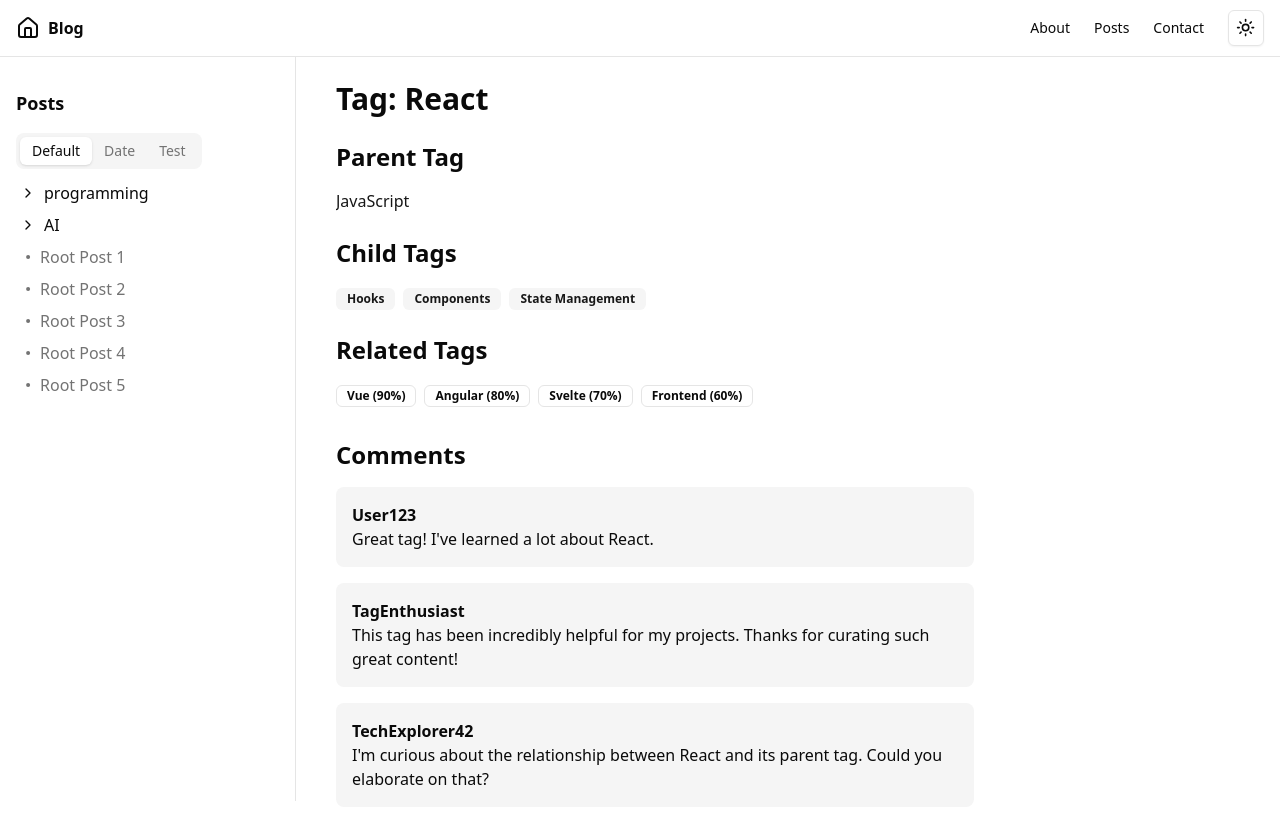
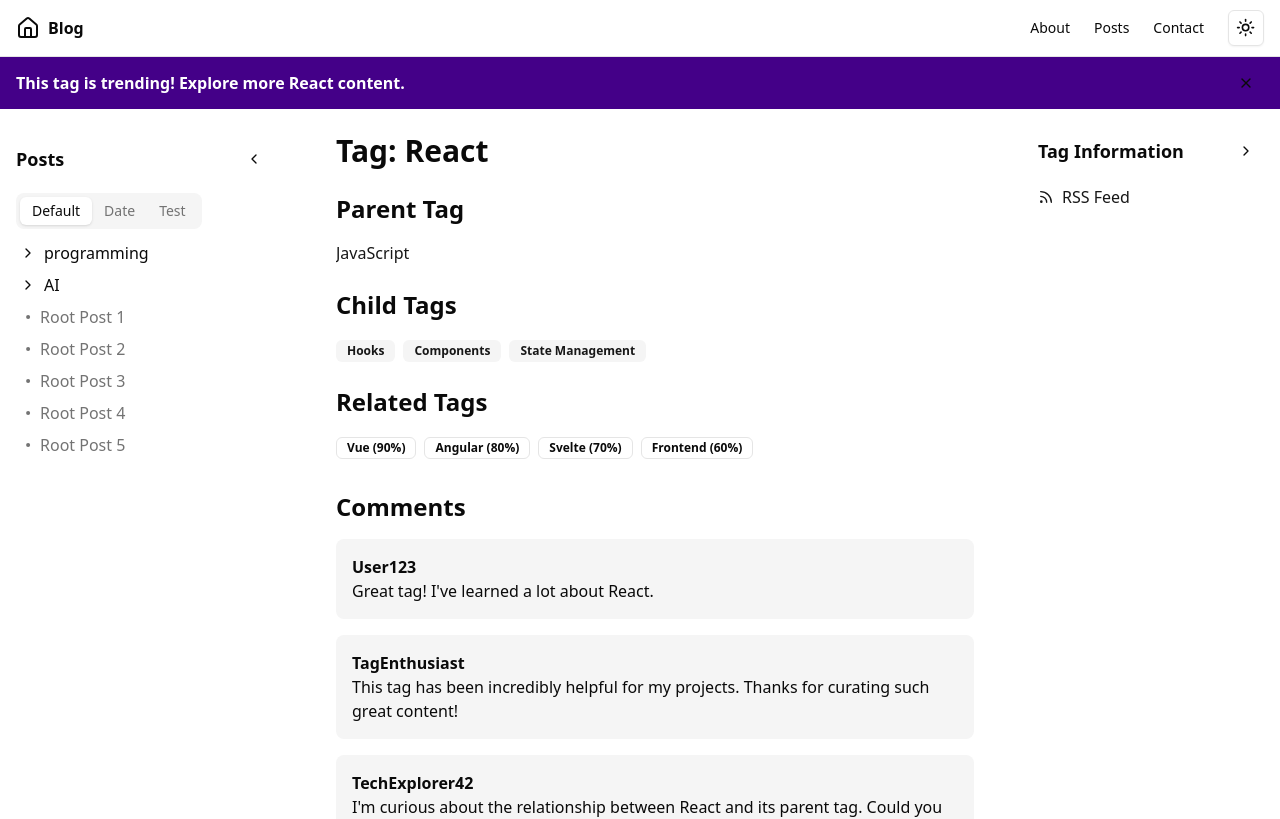
Before and after one commit to my-trash-bin/241002, a Next.js app: page /tags in a window 1280 px wide. Shown: the top 819 px of the page. Built offline with nearby package versions, Linux system fonts and the light colour scheme.

Commit message:
make sidebar collapsable

```diff
--- a/src/app/posts/page.tsx
+++ b/src/app/posts/page.tsx
@@ -6,9 +6,11 @@ import { Tabs, TabsContent, TabsList, TabsTrigger } from "@/components/ui/tabs";
 import { cn } from "@/lib/utils";
 import {
   ChevronDownIcon,
+  ChevronLeftIcon,
   ChevronRightIcon,
   DotIcon,
   HomeIcon,
+  MenuIcon,
   X,
 } from "lucide-react";
 import { useTheme } from "next-themes";
@@ -172,6 +174,8 @@ function PostTree({
 export default function Page() {
   const [activeSection, setActiveSection] = useState("section-1");
   const [expanded, setExpanded] = useState<undefined | "postList" | "toc">();
+  const [leftAsideExpanded, setLeftAsideExpanded] = useState(true);
+  const [rightAsideExpanded, setRightAsideExpanded] = useState(true);
   const { theme } = useTheme();
   const [visibleBanners, setVisibleBanners] = useState(banners);
 
@@ -227,6 +231,14 @@ export default function Page() {
 
   const closeBanner = (index: number) => {
     setVisibleBanners((prev) => prev.filter((_, i) => i !== index));
+  };
+
+  const toggleLeftAside = () => {
+    setLeftAsideExpanded(!leftAsideExpanded);
+  };
+
+  const toggleRightAside = () => {
+    setRightAsideExpanded(!rightAsideExpanded);
   };
 
   return (
@@ -389,12 +401,45 @@ export default function Page() {
         )}
       </div>
 
-      <div className="container mx-auto px-4 flex-1 items-start md:grid md:grid-cols-[280px_minmax(0,1fr)] md:gap-6 lg:grid-cols-[280px_minmax(0,1fr)_250px] lg:gap-10">
-        {/* Sidebar for larger screens */}
-        <aside className="hidden md:block sticky top-14 z-30 h-[calc(100vh-3.5rem)] w-full shrink-0 overflow-y-auto border-r">
-          <div className="py-6 pr-6 lg:py-8">
-            <h2 className="mb-4 text-lg font-semibold">Posts</h2>
-            <Tabs defaultValue={categories[0].name}>
+      <div className="container mx-auto px-4 flex-1 items-start md:grid md:grid-cols-[auto_minmax(0,1fr)] md:gap-6 lg:grid-cols-[auto_minmax(0,1fr)_auto] lg:gap-10">
+        {/* Left Sidebar for larger screens */}
+        <aside
+          className={cn(
+            "hidden md:block sticky top-14 z-30 h-[calc(100vh-3.5rem)] shrink-0 transition-all duration-300",
+            leftAsideExpanded
+              ? "w-[280px] overflow-y-auto"
+              : "w-[40px] overflow-hidden"
+          )}
+        >
+          <div className="py-6 pr-6 lg:py-8 h-full flex flex-col">
+            <div className="flex items-center justify-between mb-4">
+              <h2
+                className={cn(
+                  "text-lg font-semibold",
+                  !leftAsideExpanded && "sr-only"
+                )}
+              >
+                Posts
+              </h2>
+              <Button
+                variant="ghost"
+                size="icon"
+                onClick={toggleLeftAside}
+                aria-label={
+                  leftAsideExpanded
+                    ? "Collapse left sidebar"
+                    : "Expand left sidebar"
+                }
+              >
+                {leftAsideExpanded ? (
+                  <ChevronLeftIcon className="h-4 w-4" />
+                ) : (
+                  <MenuIcon className="h-4 w-4" />
+                )}
+              </Button>
+            </div>
+            {leftAsideExpanded && (
+              <Tabs defaultValue={categories[0].name} className="flex-grow">
                 <TabsList>
                   {categories.map((category) => (
                     <TabsTrigger key={category.name} value={category.name}>
@@ -408,6 +453,7 @@ export default function Page() {
                   </TabsContent>
                 ))}
               </Tabs>
+            )}
           </div>
         </aside>
 
@@ -467,10 +513,43 @@ export default function Page() {
           </section>
         </main>
 
-        {/* Table of Contents for larger screens */}
-        <aside className="hidden lg:block sticky top-14 self-start h-[calc(100vh-3.5rem)] overflow-y-auto">
-          <div className="py-6 pl-6">
-            <h2 className="mb-4 text-lg font-semibold">Table of Contents</h2>
+        {/* Right Sidebar for larger screens */}
+        <aside
+          className={cn(
+            "hidden lg:block sticky top-14 self-start h-[calc(100vh-3.5rem)] transition-all duration-300",
+            rightAsideExpanded
+              ? "w-[250px] overflow-y-auto"
+              : "w-[40px] overflow-hidden"
+          )}
+        >
+          <div className="py-6 pl-6 h-full flex flex-col">
+            <div className="flex items-center justify-between mb-4">
+              <h2
+                className={cn(
+                  "text-lg font-semibold",
+                  !rightAsideExpanded && "sr-only"
+                )}
+              >
+                Table of Contents
+              </h2>
+              <Button
+                variant="ghost"
+                size="icon"
+                onClick={toggleRightAside}
+                aria-label={
+                  rightAsideExpanded
+                    ? "Collapse right sidebar"
+                    : "Expand right sidebar"
+                }
+              >
+                {rightAsideExpanded ? (
+                  <ChevronRightIcon className="h-4 w-4" />
+                ) : (
+                  <MenuIcon className="h-4 w-4" />
+                )}
+              </Button>
+            </div>
+            {rightAsideExpanded && (
               <nav className="space-y-2">
                 {tocItems.map((item) => (
                   <Link
@@ -484,6 +563,7 @@ export default function Page() {
                   </Link>
                 ))}
               </nav>
+            )}
           </div>
         </aside>
       </div>
--- a/src/app/tags/page.tsx
+++ b/src/app/tags/page.tsx
@@ -2,17 +2,22 @@
 
 import { ThemeSwitcher } from "@/components/theme-switcher";
 import { Badge } from "@/components/ui/badge";
+import { Button } from "@/components/ui/button";
 import { Tabs, TabsContent, TabsList, TabsTrigger } from "@/components/ui/tabs";
 import { cn } from "@/lib/utils";
 import {
   ChevronDownIcon,
+  ChevronLeftIcon,
   ChevronRightIcon,
   DotIcon,
   HomeIcon,
+  MenuIcon,
+  RssIcon,
+  X,
 } from "lucide-react";
 import { useTheme } from "next-themes";
 import Link from "next/link";
-import { KeyboardEvent, useEffect, useState } from "react";
+import { KeyboardEvent, ReactElement, useEffect, useState } from "react";
 
 interface Post {
   id: string;
@@ -35,6 +40,12 @@ interface TagData {
   parentTag?: string;
   childTags: string[];
   relatedTags: RelatedTag[];
+}
+
+interface Banner {
+  content: ReactElement;
+  backgroundColorOnDarkTheme: string;
+  backgroundColorOnLightTheme: string;
 }
 
 const tocItems = [
@@ -106,6 +117,18 @@ const tagData: TagData = {
     { similarity: 0.6, name: "Frontend" },
   ],
 };
+
+const banners: Banner[] = [
+  {
+    content: (
+      <div className="text-white font-semibold">
+        This tag is trending! Explore more React content.
+      </div>
+    ),
+    backgroundColorOnDarkTheme: "#440088",
+    backgroundColorOnLightTheme: "#440088",
+  },
+];
 
 function PostTree({
   category,
@@ -180,8 +203,11 @@ function PostTree({
 
 export default function TagPage() {
   const [activeSection, setActiveSection] = useState("parent-tag");
-  const [expanded, setExpanded] = useState<undefined | "postList">();
+  const [expanded, setExpanded] = useState<undefined | "postList" | "toc">();
+  const [leftAsideExpanded, setLeftAsideExpanded] = useState(true);
+  const [rightAsideExpanded, setRightAsideExpanded] = useState(true);
   const { theme } = useTheme();
+  const [visibleBanners, setVisibleBanners] = useState(banners);
 
   useEffect(() => {
     const map: Record<string, boolean> = {};
@@ -229,6 +255,22 @@ export default function TagPage() {
     );
   };
 
+  const toggleToc = () => {
+    setExpanded((expanded) => (expanded === "toc" ? undefined : "toc"));
+  };
+
+  const closeBanner = (index: number) => {
+    setVisibleBanners((prev) => prev.filter((_, i) => i !== index));
+  };
+
+  const toggleLeftAside = () => {
+    setLeftAsideExpanded(!leftAsideExpanded);
+  };
+
+  const toggleRightAside = () => {
+    setRightAsideExpanded(!rightAsideExpanded);
+  };
+
   return (
     <div className="flex flex-col min-h-screen">
       {/* Sticky Navigation Bar */}
@@ -246,6 +288,32 @@ export default function TagPage() {
           </nav>
         </div>
       </header>
+
+      {/* Banner */}
+      {visibleBanners.map((banner, index) => (
+        <div
+          key={index}
+          className="w-full py-2"
+          style={{
+            backgroundColor:
+              theme === "dark"
+                ? banner.backgroundColorOnDarkTheme
+                : banner.backgroundColorOnLightTheme,
+          }}
+        >
+          <div className="container mx-auto px-4 flex justify-between items-center">
+            {banner.content}
+            <Button
+              variant="ghost"
+              size="icon"
+              onClick={() => closeBanner(index)}
+              aria-label="Close banner"
+            >
+              <X className="h-4 w-4" />
+            </Button>
+          </div>
+        </div>
+      ))}
 
       {/* Sticky Mobile and Tablet Post List and TOC Container */}
       <div
@@ -308,12 +376,45 @@ export default function TagPage() {
         )}
       </div>
 
-      <div className="container mx-auto px-4 flex-1 items-start md:grid md:grid-cols-[280px_minmax(0,1fr)] md:gap-6 lg:grid-cols-[280px_minmax(0,1fr)_250px] lg:gap-10">
-        {/* Sidebar for larger screens */}
-        <aside className="hidden md:block sticky top-14 z-30 h-[calc(100vh-3.5rem)] w-full shrink-0 overflow-y-auto border-r">
-          <div className="py-6 pr-6 lg:py-8">
-            <h2 className="mb-4 text-lg font-semibold">Posts</h2>
-            <Tabs defaultValue={categories[0].name}>
+      <div className="container mx-auto px-4 flex-1 items-start md:grid md:grid-cols-[auto_minmax(0,1fr)] md:gap-6 lg:grid-cols-[auto_minmax(0,1fr)_auto] lg:gap-10">
+        {/* Left Sidebar for larger screens */}
+        <aside
+          className={cn(
+            "hidden md:block sticky top-14 z-30 h-[calc(100vh-3.5rem)] shrink-0 transition-all duration-300",
+            leftAsideExpanded
+              ? "w-[280px] overflow-y-auto"
+              : "w-[40px] overflow-hidden"
+          )}
+        >
+          <div className="py-6 pr-6 lg:py-8 h-full flex flex-col">
+            <div className="flex items-center justify-between mb-4">
+              <h2
+                className={cn(
+                  "text-lg font-semibold",
+                  !leftAsideExpanded && "sr-only"
+                )}
+              >
+                Posts
+              </h2>
+              <Button
+                variant="ghost"
+                size="icon"
+                onClick={toggleLeftAside}
+                aria-label={
+                  leftAsideExpanded
+                    ? "Collapse left sidebar"
+                    : "Expand left sidebar"
+                }
+              >
+                {leftAsideExpanded ? (
+                  <ChevronLeftIcon className="h-4 w-4" />
+                ) : (
+                  <MenuIcon className="h-4 w-4" />
+                )}
+              </Button>
+            </div>
+            {leftAsideExpanded && (
+              <Tabs defaultValue={categories[0].name} className="flex-grow">
                 <TabsList>
                   {categories.map((category) => (
                     <TabsTrigger key={category.name} value={category.name}>
@@ -327,6 +428,7 @@ export default function TagPage() {
                   </TabsContent>
                 ))}
               </Tabs>
+            )}
           </div>
         </aside>
 
@@ -403,6 +505,58 @@ export default function TagPage() {
             </div>
           </section>
         </main>
+
+        {/* Right Sidebar for larger screens */}
+        <aside
+          className={cn(
+            "hidden lg:block sticky top-14 self-start h-[calc(100vh-3.5rem)] transition-all duration-300",
+            rightAsideExpanded
+              ? "w-[250px] overflow-y-auto"
+              : "w-[40px] overflow-hidden"
+          )}
+        >
+          <div className="py-6 pl-6 h-full flex flex-col">
+            <div className="flex items-center justify-between mb-4">
+              <h2
+                className={cn(
+                  "text-lg font-semibold",
+                  !rightAsideExpanded && "sr-only"
+                )}
+              >
+                Tag Information
+              </h2>
+              <Button
+                variant="ghost"
+                size="icon"
+                onClick={toggleRightAside}
+                aria-label={
+                  rightAsideExpanded
+                    ? "Collapse right sidebar"
+                    : "Expand right sidebar"
+                }
+              >
+                {rightAsideExpanded ? (
+                  <ChevronRightIcon className="h-4 w-4" />
+                ) : (
+                  <MenuIcon className="h-4 w-4" />
+                )}
+              </Button>
+            </div>
+            {rightAsideExpanded && (
+              <>
+                <nav className="space-y-2">
+                  <Link
+                    href={`/tags/${tagData.name}/rss`}
+                    className="flex items-center space-x-2 text-primary hover:underline"
+                  >
+                    <RssIcon className="h-4 w-4" />
+                    <span>RSS Feed</span>
+                  </Link>
+                </nav>
+              </>
+            )}
+          </div>
+        </aside>
       </div>
 
       {/* Footer */}
```
Lines whose indentation alone changed are shown as unchanged.
